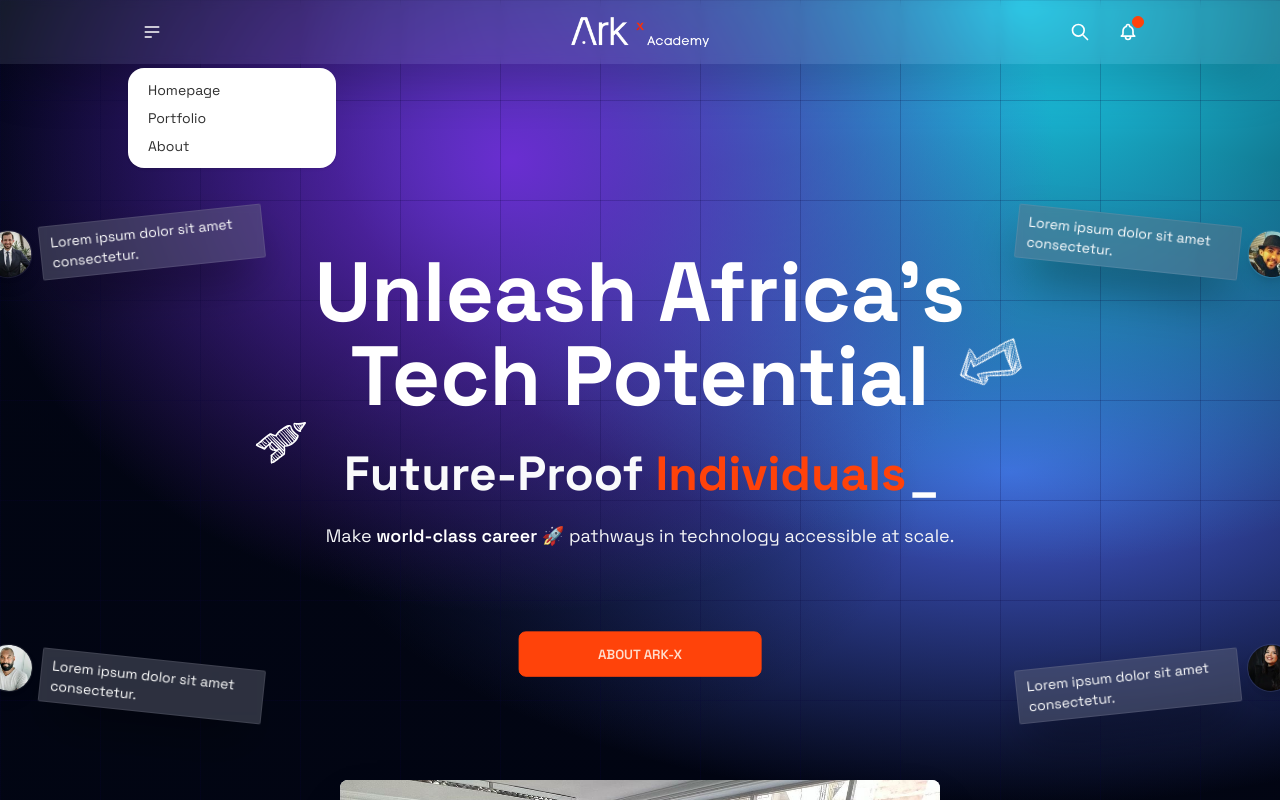
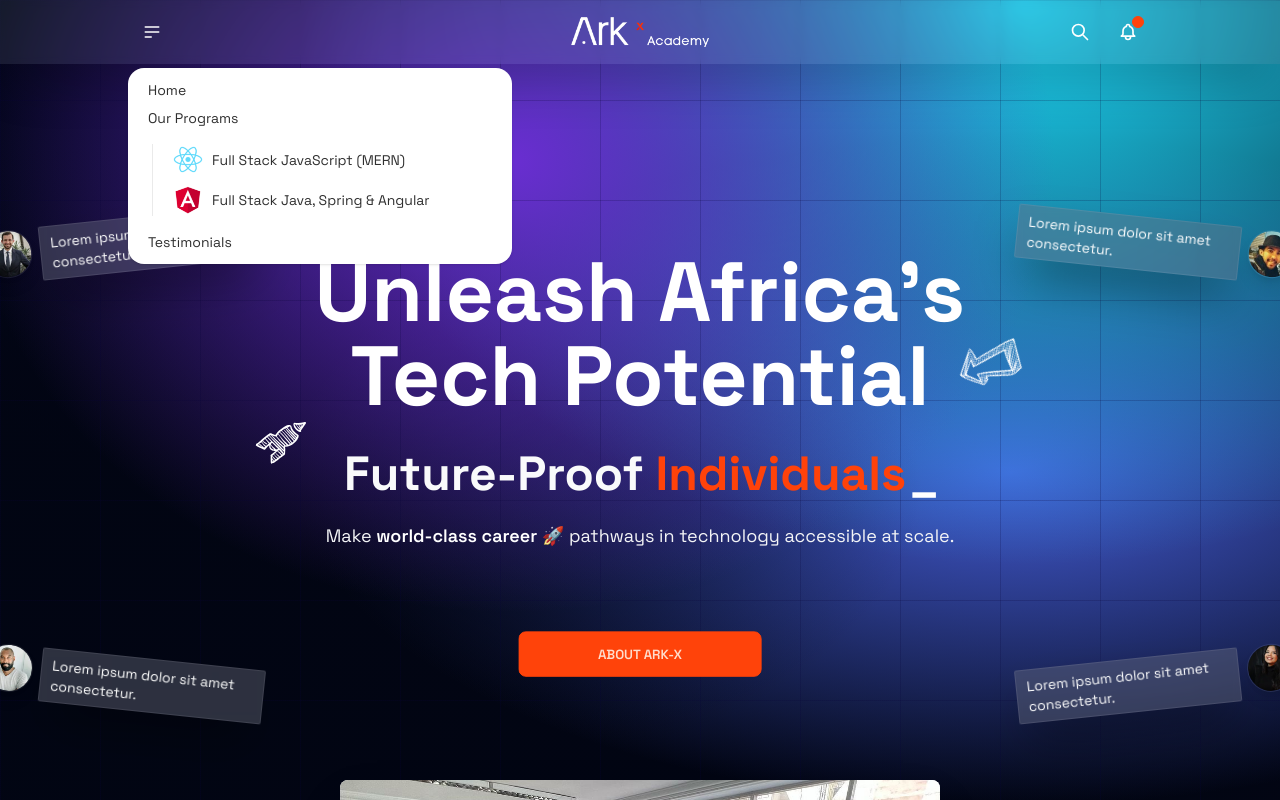
Before and after one commit to fahd-ahsayni/arkxwebsite, a React (Vite) app: page / in a window 1280 px wide. Both pictures are taken after a click on the label 152 px from the left and 32 px from the top of the page. Shown: the top 800 px of the page. Built offline with nearby package versions, Linux system fonts and the light colour scheme.

Commit message:
update 1.0.1

```diff
--- a/src/components/Navbar.jsx
+++ b/src/components/Navbar.jsx
@@ -1,7 +1,6 @@
 import arkxLogo from "../assets/arkxacademy.png";
 import ReactLogo from "../assets/react.png";
 import AngularLogo from "../assets/angular.png";
-import JobinTechLogo from "../assets/jobintech.png";
 
 export default function Navbar() {
   return (
@@ -26,16 +25,39 @@
           </label>
           <ul
             tabIndex={0}
-            className="menu menu-sm dropdown-content mt-3 z-[1] p-2 shadow bg-base-100 rounded-box w-52"
+            className="menu menu-sm dropdown-content mt-3 z-[1] p-2 shadow bg-base-100 rounded-box w-96"
           >
             <li>
-              <a>Homepage</a>
+              <a>Home</a>
             </li>
             <li>
-              <a>Portfolio</a>
+              <a>Our Programs</a>
+              <ul className="p-2">
+                <li className="">
+                  <a className="flex justify-start items-center w-full">
+                    <img
+                      src={ReactLogo}
+                      alt="react js"
+                      className="h-8 w-auto"
+                    />
+                    <span>Full Stack JavaScript (MERN)</span>
+                  </a>
+                </li>
+                <li>
+                  <a className="flex justify-start items-center w-full">
+                    {" "}
+                    <img
+                      src={AngularLogo}
+                      alt="angular"
+                      className="h-8 w-auto"
+                    />
+                    <span>Full Stack Java, Spring & Angular</span>
+                  </a>
+                </li>
+              </ul>
             </li>
             <li>
-              <a>About</a>
+              <a>Testimonials</a>
             </li>
           </ul>
         </div>
--- a/src/sections/OurProgram.jsx
+++ b/src/sections/OurProgram.jsx
@@ -102,7 +102,7 @@
             <div className="divide-y space-y-4 divide-gray-100 dark:divide-gray-800">
               <div className="mt-8 flex gap-4 md:items-center">
                 <div className="w-12 h-12 flex justify-center items-center gap-4 rounded-full bg-red-100 dark:bg-teal-900/20">
-                  <img src={AngularLogo} className="h-7 w-auto" alt="react js" />
+                  <img src={AngularLogo} className="h-8 w-auto" alt="react js" />
                 </div>
                 <div className="w-5/6">
                   <div className="relative">
@@ -143,7 +143,7 @@
               <div className="w-28 bottom-0 bg-red-200 filter blur-2xl rounded-full h-28 absolute" />
               <img
                 src={AngularLogo}
-                className="h-24 bottom-0 w-auto animate-pulse rounded-xl object-cover object-top"
+                className="h-28 bottom-0 w-auto animate-pulse rounded-xl object-cover object-top"
                 width={640}
                 height={640}
                 alt="react js"
```
Also changed, not shown: src/assets/angular.png.
